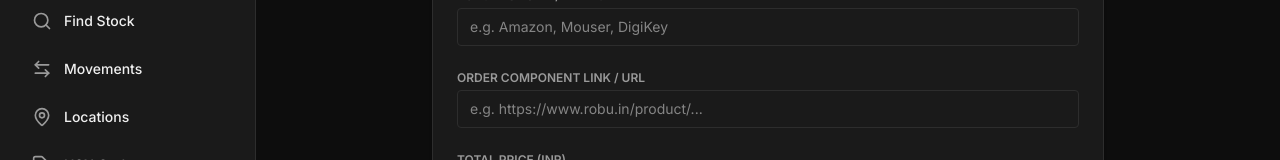
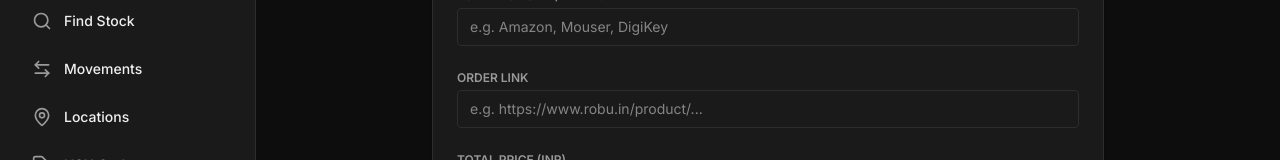
Before and after one commit to abishek-rgb/Web_Application-Inventory, a Next.js app: page /dashboard/track-order/enroll in a window 1280 px wide. Shown: the part 309-469 px from the top of the page. Built offline with nearby package versions, Linux system fonts and the light colour scheme; no server answers; sample sign-in values are in the browser's storage.

Commit message:
style: rename label to Order Link

```diff
--- a/src/app/dashboard/track-order/enroll/page.tsx
+++ b/src/app/dashboard/track-order/enroll/page.tsx
@@ -167,7 +167,7 @@ export default function EnrollOrderPage() {
           </div>
 
           <div>
-            <label className="block text-xs font-semibold text-text-secondary uppercase mb-1">Order Component Link / URL</label>
+            <label className="block text-xs font-semibold text-text-secondary uppercase mb-1">Order Link</label>
             <input
               type="url"
               value={orderUrl}
```
